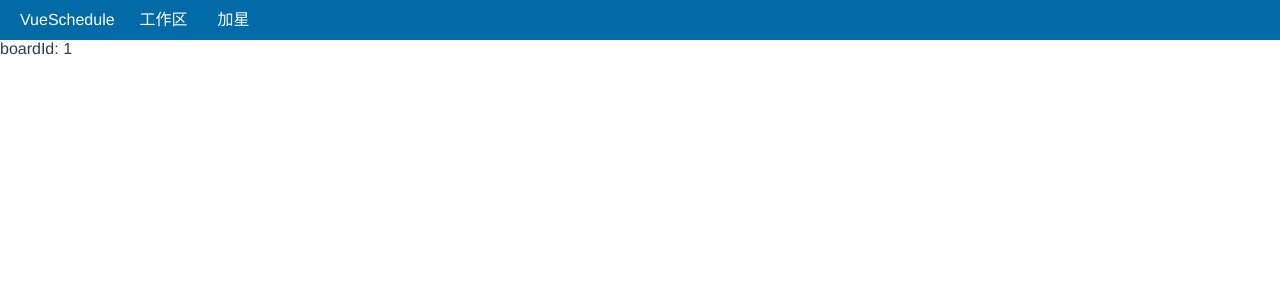
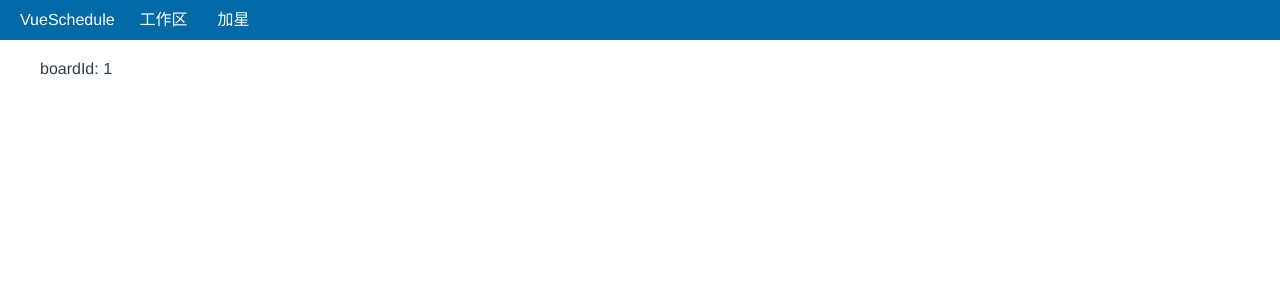
Before and after one commit to hyperbajie/schedule, a Vue app: page /board/1 in a window 1280 px wide. Shown: the top 300 px of the page. Built offline with nearby package versions, Linux system fonts and the light colour scheme.

Commit message:
add task interface

```diff
--- a/src/views/board/index.vue
+++ b/src/views/board/index.vue
@@ -1,5 +1,5 @@
 <template>
-  <div>boardId: {{ boardId }}</div>
+  <div class="container">boardId: {{ boardId }}</div>
 </template>
 
 <script>
@@ -14,3 +14,13 @@ export default {
   },
 };
 </script>
+
+<style scoped>
+.container {
+  width: 1200px;
+  position: relative;
+  margin: 0 auto;
+  padding-top: 20px;
+  box-sizing: border-box;
+}
+</style>
```
Also changed, not shown: src/views/board/components/task-item.vue (added, +7 -0 lines), src/views/board/components/task-list.vue (added, +9 -0 lines).
